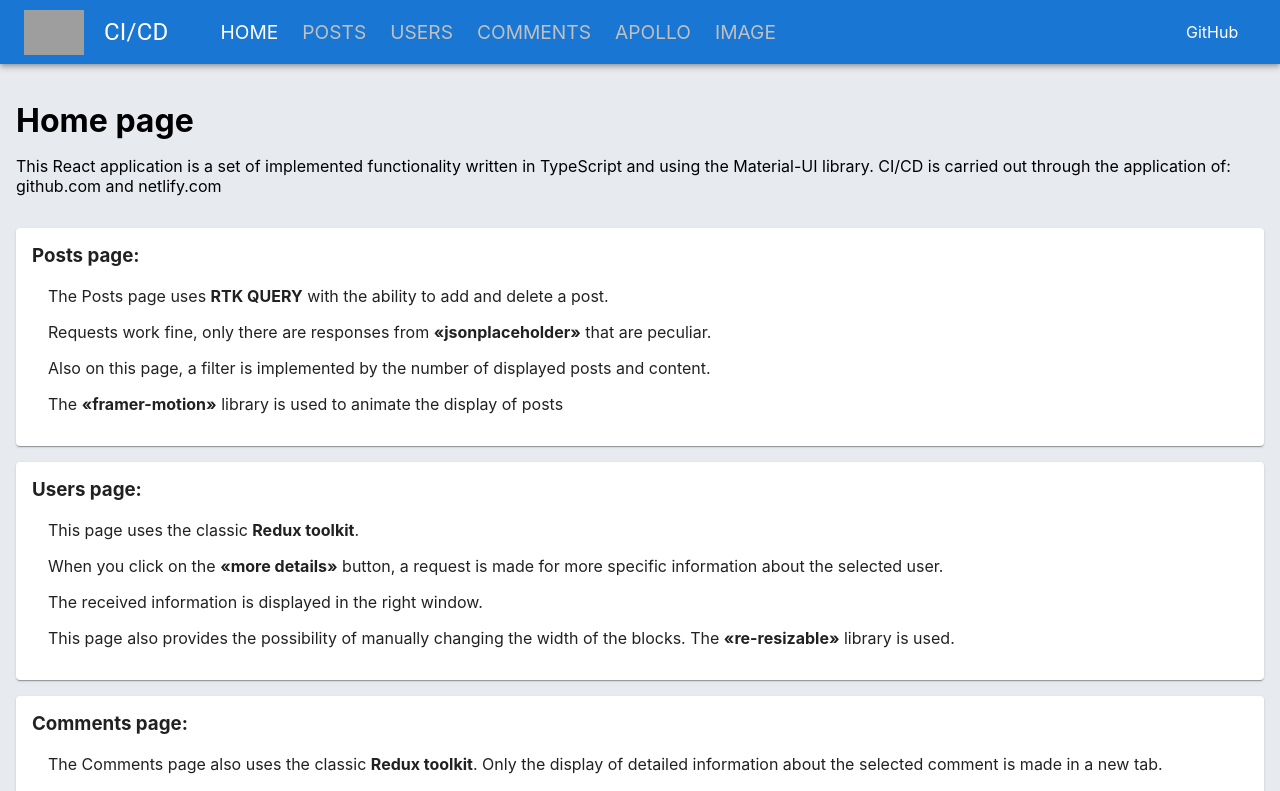
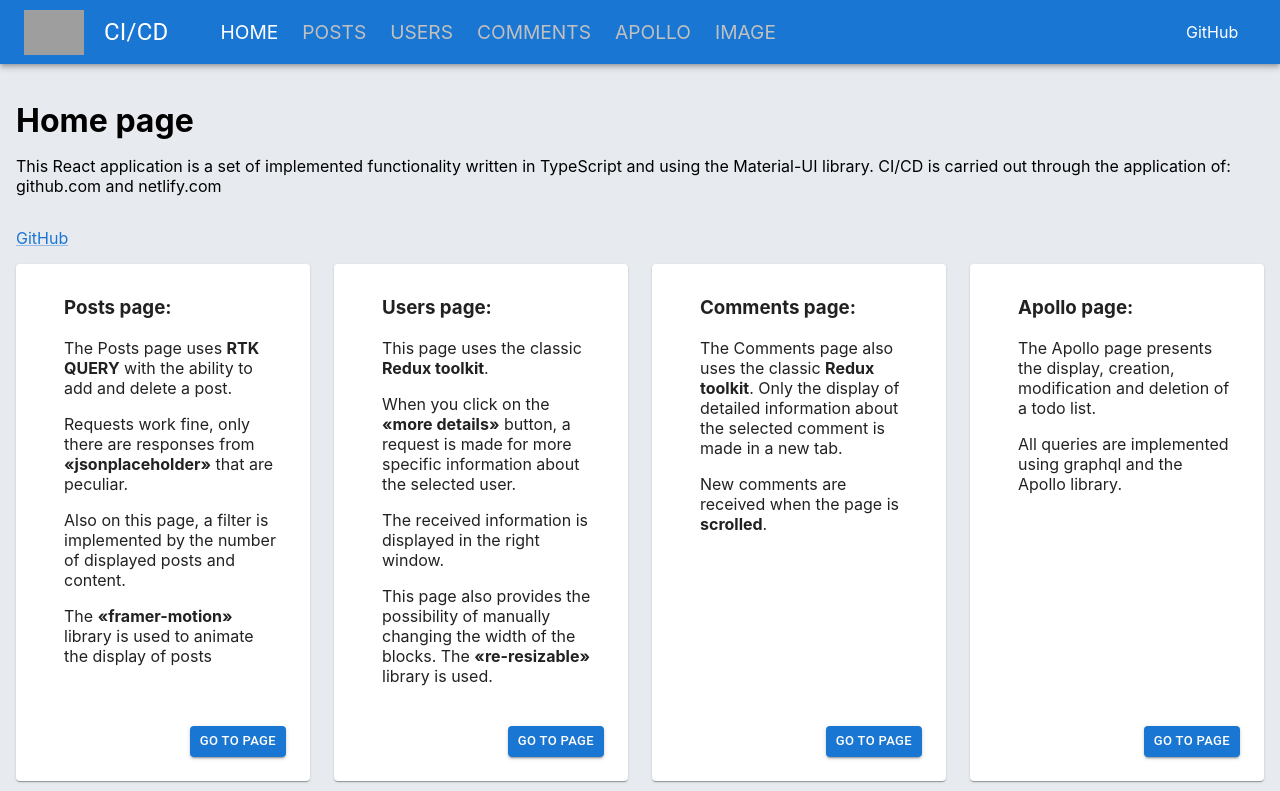
Before and after one commit to Konstantin-Zhirnov/ci-cd, a React (Create React App) app: page / in a window 1280 px wide. Shown: the top 791 px of the page. Built offline with nearby package versions, Linux system fonts and the light colour scheme; grey boxes are pictures that could not be loaded.

Commit message:
Card from HomePage

```diff
--- a/src/constants.ts
+++ b/src/constants.ts
@@ -8,3 +8,18 @@
   { name: 'Apollo', to: '/apollo' },
   { name: 'Image', to: '/image' },
 ]
+
+export const variants = {
+  visible: (i: number) => ({
+    opacity: 1,
+    scale: 1,
+    display: 'flex',
+    transition: {
+      delay: i * 0.3,
+    },
+  }),
+  hidden: {
+    scale: 0.1,
+    opacity: 0,
+  },
+}
--- a/src/pages/HomePage/HomePege.module.sass
+++ b/src/pages/HomePage/HomePege.module.sass
@@ -10,11 +10,56 @@
   p
     margin-top: 0
 
-  .card
-    padding: 16px
+  .link
+    width: 80px
 
-    h3
-      margin-top: 0
+  .cards
+    display: grid
+    gap: 24px
+    margin: 0
+    grid-template-columns: repeat(auto-fit, minmax(290px, 1fr))
 
-    p
-      padding-left: 16px
+    .card
+      padding: 16px
+      display: flex
+      flex-direction: column
+      justify-content: space-between
+
+      h3
+        margin-top: 0
+        padding-left: 16px
+
+      p
+        padding-left: 16px
+
+      .btn
+        display: inline-flex
+        align-items: center
+        justify-content: center
+        position: relative
+        box-sizing: border-box
+        outline: 0
+        border: 0
+        margin: 0 0 0 auto
+        cursor: pointer
+        user-select: none
+        vertical-align: middle
+        text-decoration: none
+        font-family: "Roboto","Helvetica","Arial",sans-serif
+        font-weight: 500
+        font-size: 0.8125rem
+        line-height: 1.75
+        letter-spacing: 0.02857em
+        text-transform: uppercase
+        min-width: 64px
+        padding: 4px 10px
+        border-radius: 4px
+        transition: background-color 250ms cubic-bezier(0.4, 0, 0.2, 1) 0ms,box-shadow 250ms cubic-bezier(0.4, 0, 0.2, 1) 0ms,border-color 250ms cubic-bezier(0.4, 0, 0.2, 1) 0ms,color 250ms cubic-bezier(0.4, 0, 0.2, 1) 0ms
+        color: #fff
+        background-color: #1976d2
+        box-shadow: 0 3px 1px -2px rgba(0, 0, 0, 0.2), 0 2px 2px 0 rgba(0, 0, 0, 0.14), 0px 1px 5px 0px rgba(0, 0, 0, 0.12)
+
+        &:hover
+          text-decoration: none
+          background-color: #1565c0
+          box-shadow: 0 2px 4px -1px rgba(0, 0, 0, 0.2), 0 4px 5px 0 rgba(0, 0, 0, 0.14), 0 1px 10px 0 rgba(0, 0, 0, 0.12)
--- a/src/pages/HomePage/index.tsx
+++ b/src/pages/HomePage/index.tsx
@@ -1,5 +1,12 @@
 import React from 'react'
+import { NavLink } from 'react-router-dom'
+import { motion } from 'framer-motion'
 import Card from '@mui/material/Card'
+import { Link } from '@mui/material'
+import CardContent from '@mui/material/CardContent'
+import CardActions from '@mui/material/CardActions'
+
+import { variants } from '../../constants'
 
 import classes from './HomePege.module.sass'
 
@@ -12,64 +19,121 @@
         the Material-UI library. CI/CD is carried out through the application of: github.com and
         netlify.com
       </p>
+      <Link
+        href="https://github.com/Konstantin-Zhirnov/ci-cd"
+        target="_blank"
+        className={classes.link}
+      >
+        GitHub
+      </Link>
 
+      <motion.div className={classes.cards}>
+        <motion.div variants={variants} custom={1} initial="hidden" animate="visible">
           <Card className={classes.card}>
+            <CardContent>
               <h3>Posts page:</h3>
               <p>
-          The Posts page uses <strong>RTK QUERY</strong> with the ability to add and delete a post.
+                The Posts page uses <strong>RTK QUERY</strong> with the ability to add and delete a
+                post.
               </p>
               <p>
-          Requests work fine, only there are responses from <strong>«jsonplaceholder»</strong> that
-          are peculiar.
+                Requests work fine, only there are responses from <strong>«jsonplaceholder»</strong>{' '}
+                that are peculiar.
               </p>
               <p>
-          Also on this page, a filter is implemented by the number of displayed posts and content.
+                Also on this page, a filter is implemented by the number of displayed posts and
+                content.
               </p>
               <p>
                 The <strong>«framer-motion»</strong> library is used to animate the display of posts
               </p>
+            </CardContent>
+            <CardActions>
+              <NavLink to="/posts" className={classes.btn}>
+                Go to page
+              </NavLink>
+            </CardActions>
           </Card>
+        </motion.div>
 
+        <motion.div variants={variants} custom={2} initial="hidden" animate="visible">
           <Card className={classes.card}>
+            <CardContent>
               <h3>Users page:</h3>
               <p>
                 This page uses the classic <strong>Redux toolkit</strong>.
               </p>
               <p>
-          When you click on the <strong>«more details»</strong> button, a request is made for more
-          specific information about the selected user.
+                When you click on the <strong>«more details»</strong> button, a request is made for
+                more specific information about the selected user.
               </p>
               <p>The received information is displayed in the right window.</p>
               <p>
-          This page also provides the possibility of manually changing the width of the blocks.
-          The&nbsp;
+                This page also provides the possibility of manually changing the width of the
+                blocks. The&nbsp;
                 <strong>«re-resizable»</strong> library is used.
               </p>
+            </CardContent>
+            <CardActions>
+              <NavLink to="/users" className={classes.btn}>
+                Go to page
+              </NavLink>
+            </CardActions>
           </Card>
+        </motion.div>
 
+        <motion.div variants={variants} custom={3} initial="hidden" animate="visible">
           <Card className={classes.card}>
+            <CardContent>
               <h3>Comments page:</h3>
               <p>
-          The Comments page also uses the classic <strong>Redux toolkit</strong>. Only the display
-          of detailed information about the selected comment is made in a new tab.
+                The Comments page also uses the classic <strong>Redux toolkit</strong>. Only the
+                display of detailed information about the selected comment is made in a new tab.
               </p>
               <p>
                 New comments are received when the page is <strong>scrolled</strong>.
               </p>
+            </CardContent>
+            <CardActions>
+              <NavLink to="/comments" className={classes.btn}>
+                Go to page
+              </NavLink>
+            </CardActions>
           </Card>
+        </motion.div>
 
+        <motion.div variants={variants} custom={4} initial="hidden" animate="visible">
           <Card className={classes.card}>
+            <CardContent>
               <h3>Apollo page:</h3>
               <p>
-          The Apollo page presents the display, creation, modification and deletion of a todo list.
+                The Apollo page presents the display, creation, modification and deletion of a todo
+                list.
               </p>
               <p>All queries are implemented using graphql and the Apollo library.</p>
+            </CardContent>
+            <CardActions>
+              <NavLink to="/apollo" className={classes.btn}>
+                Go to page
+              </NavLink>
+            </CardActions>
           </Card>
+        </motion.div>
 
+        <motion.div variants={variants} custom={5} initial="hidden" animate="visible">
           <Card className={classes.card}>
+            <CardContent>
               <h3>Image page:</h3>
               <p>On the Image page, a lazy loading of an image of a huge size is carried out.</p>
+            </CardContent>
+            <CardActions>
+              <NavLink to="/image" className={classes.btn}>
+                Go to page
+              </NavLink>
+            </CardActions>
           </Card>
+        </motion.div>
+      </motion.div>
     </div>
   )
 }
--- a/src/pages/ImagePage/ImageComponent/ImageComponent.module.sass
+++ b/src/pages/ImagePage/ImageComponent/ImageComponent.module.sass
@@ -2,6 +2,7 @@
   width: 60%
   margin: 50px auto
   padding: 8px
+  min-height: calc(60vw / 1.467)
 
   .img
     object-fit: cover
--- a/src/pages/PostsPage/Posts/Post/index.tsx
+++ b/src/pages/PostsPage/Posts/Post/index.tsx
@@ -10,6 +10,7 @@
 import { PostType } from '../../../../types/posts.type'
 
 import classes from './Post.module.sass'
+import { variants } from '../../../../constants'
 
 interface IProps {
   post: PostType
@@ -19,19 +20,19 @@
 const Post: React.FC<IProps> = React.memo(({ post, index }) => {
   const [deletePost] = useDeletePostMutation()
 
-  const variants = {
-    visible: (i: number) => ({
-      opacity: 1,
-      scale: 1,
-      transition: {
-        delay: i * 0.3,
-      },
-    }),
-    hidden: {
-      scale: 0.1,
-      opacity: 0,
-    },
-  }
+  // const variants = {
+  //   visible: (i: number) => ({
+  //     opacity: 1,
+  //     scale: 1,
+  //     transition: {
+  //       delay: i * 0.3,
+  //     },
+  //   }),
+  //   hidden: {
+  //     scale: 0.1,
+  //     opacity: 0,
+  //   },
+  // }
 
   const handleDeletePost = async () => {
     await deletePost(post.id).unwrap()
--- a/src/pages/PostsPage/Posts/Posts.module.sass
+++ b/src/pages/PostsPage/Posts/Posts.module.sass
@@ -3,7 +3,7 @@
   gap: 24px
   margin: 0
   padding: 16px
-  grid-template-columns: repeat(auto-fit, minmax(320px, 1fr))
+  grid-template-columns: repeat(auto-fit, minmax(290px, 1fr))
 
   &.mobile
     grid-template-columns: 1fr
```
Lines whose indentation alone changed are shown as unchanged.
